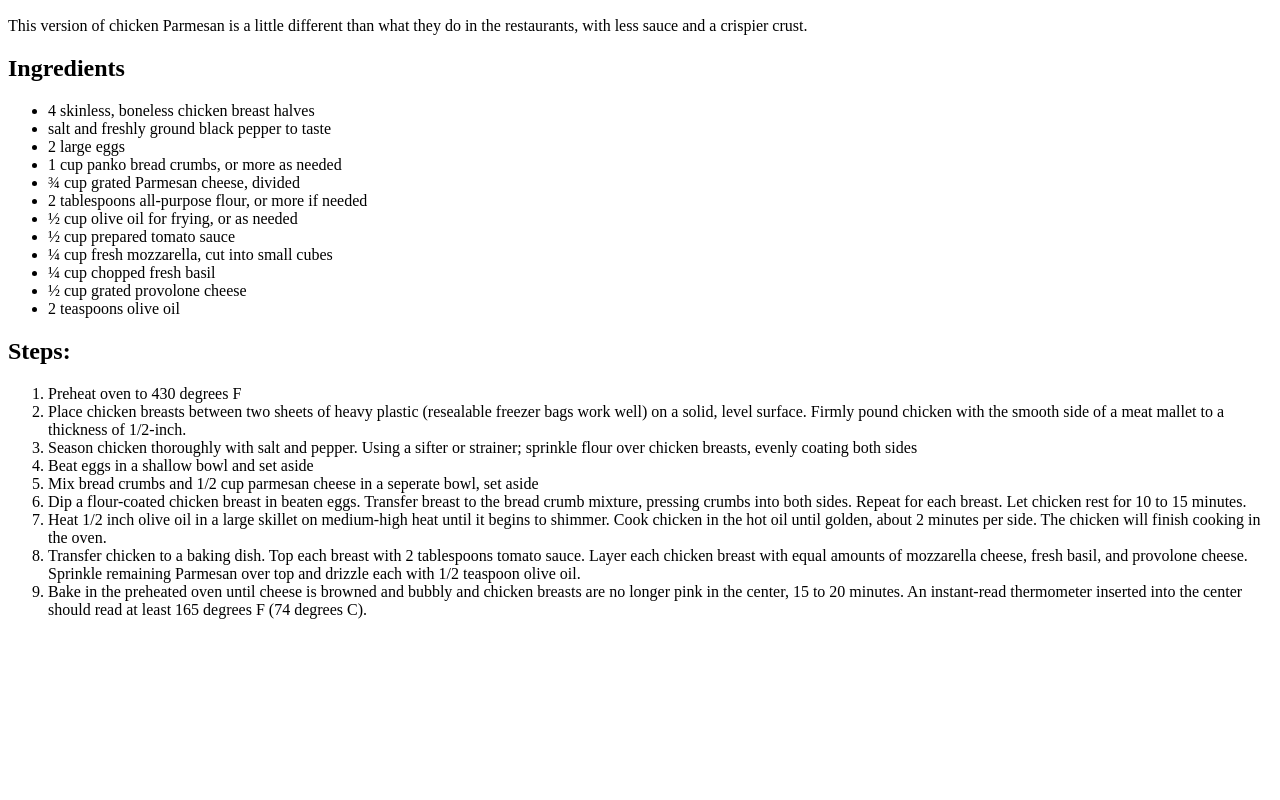
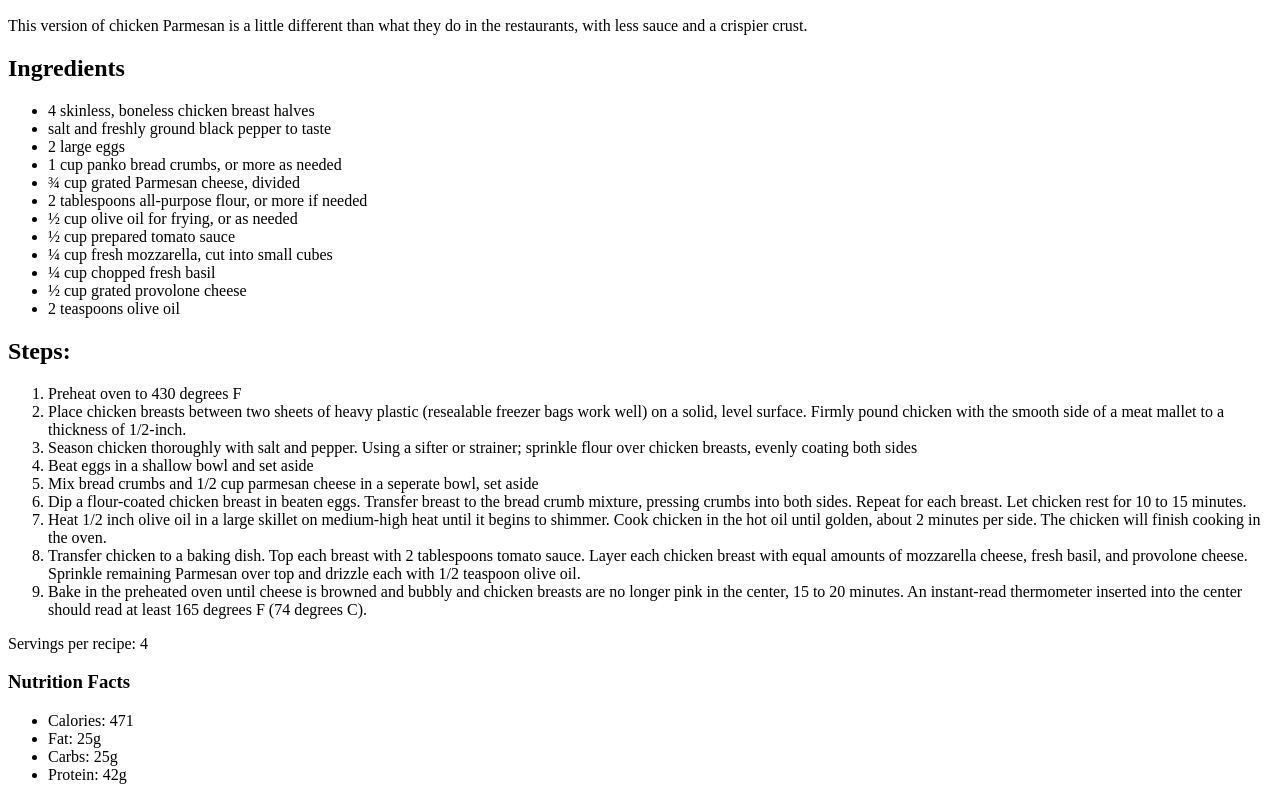
Before and after one commit to AhmadYProjects/odin-recipes, a plain HTML site: page recipes/chicken-parmesan.html in a window 1280 px wide. Shown: the part 383-1183 px from the top of the page. Before the commit the page ends 1018 px from the top, so only its background shows below. Drawn offline with Linux system fonts and the light colour scheme.

Commit message:
Nutrition facts added

```diff
--- a/recipes/chicken-parmesan.html
+++ b/recipes/chicken-parmesan.html
@@ -42,5 +42,18 @@
             <li>Transfer chicken to a baking dish. Top each breast with 2 tablespoons tomato sauce. Layer each chicken breast with equal amounts of mozzarella cheese, fresh basil, and provolone cheese. Sprinkle remaining Parmesan over top and drizzle each with 1/2 teaspoon olive oil. </li>
             <li>Bake in the preheated oven until cheese is browned and bubbly and chicken breasts are no longer pink in the center, 15 to 20 minutes. An instant-read thermometer inserted into the center should read at least 165 degrees F (74 degrees C).</li>
         </ol>
+        <p>
+            Servings per recipe: 4
+        </p>
+
+        <h3>
+            Nutrition Facts
+        </h3>
+        <ul>
+            <li>Calories: 471</li>
+            <li>Fat: 25g</li>
+            <li>Carbs: 25g</li>
+            <li>Protein: 42g</li>
+        </ul>
     </body>
 </html>
```
Also changed, not shown: recipes/baked-tilapia.html (+13 -0 lines), recipes/chicken-stir-fry.html (+13 -0 lines).
